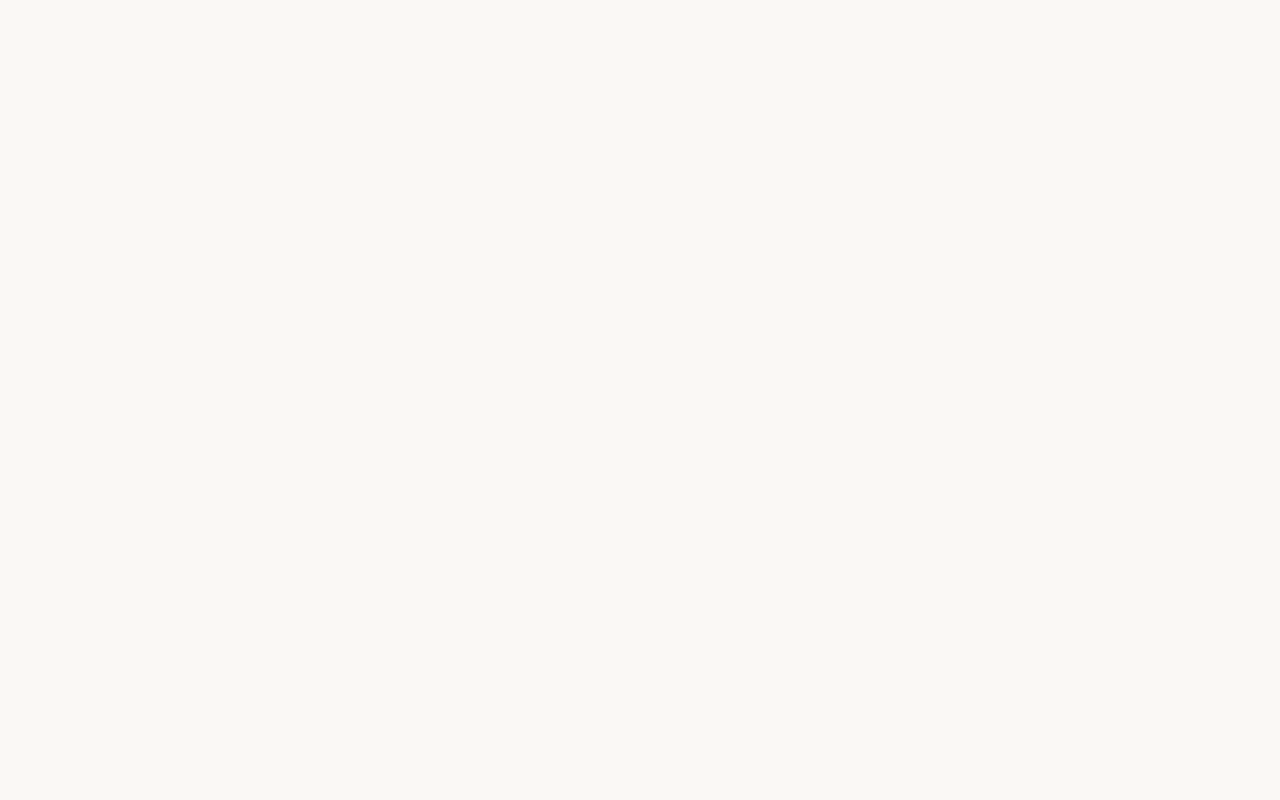
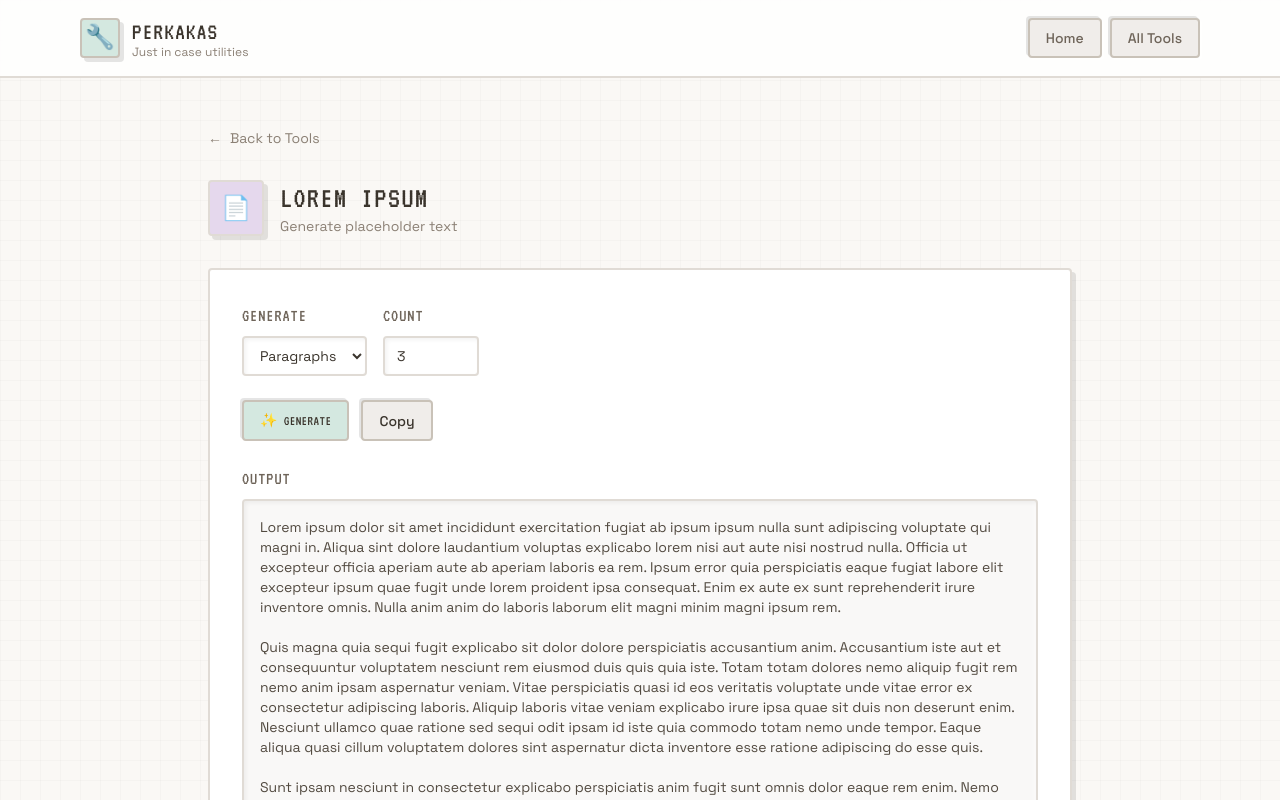
Before and after one commit to ariesmaulana/perkakas, a Nuxt app: page /tools/lorem-ipsum in a window 1280 px wide. Before the commit this address had no page. Shown: the top 800 px of the page. Built offline with nearby package versions, Linux system fonts and the light colour scheme.

Commit message:
feat: new tools lorem ipsum generator

```diff
--- a/app/data/tools.js
+++ b/app/data/tools.js
@@ -58,6 +58,14 @@ export const tools = [
         link: '/tools/random-picker',
         color: 'butter',
         category: 'utility'
+    },
+    {
+        title: 'Lorem Ipsum',
+        description: 'Generate placeholder text with configurable paragraphs, sentences, and words.',
+        icon: '📄',
+        link: '/tools/lorem-ipsum',
+        color: 'lavender',
+        category: 'developer'
     }
 ]
 
--- /dev/null
+++ b/app/pages/tools/lorem-ipsum.vue
@@ -0,0 +1,240 @@
+<script setup>
+/**
+ * Lorem Ipsum Generator Tool
+ * Generate configurable placeholder text
+ * @component
+ */
+import { ref, computed } from 'vue'
+
+/** @type {import('vue').Ref<string>} */
+const outputType = ref('paragraphs')
+
+/** @type {import('vue').Ref<number>} */
+const count = ref(3)
+
+/** @type {import('vue').Ref<string>} */
+const generatedText = ref('')
+
+/** @type {import('vue').Ref<boolean>} */
+const copied = ref(false)
+
+// Lorem ipsum word bank
+const words = [
+  'lorem', 'ipsum', 'dolor', 'sit', 'amet', 'consectetur', 'adipiscing', 'elit',
+  'sed', 'do', 'eiusmod', 'tempor', 'incididunt', 'ut', 'labore', 'et', 'dolore',
+  'magna', 'aliqua', 'enim', 'ad', 'minim', 'veniam', 'quis', 'nostrud',
+  'exercitation', 'ullamco', 'laboris', 'nisi', 'aliquip', 'ex', 'ea', 'commodo',
+  'consequat', 'duis', 'aute', 'irure', 'in', 'reprehenderit', 'voluptate',
+  'velit', 'esse', 'cillum', 'fugiat', 'nulla', 'pariatur', 'excepteur', 'sint',
+  'occaecat', 'cupidatat', 'non', 'proident', 'sunt', 'culpa', 'qui', 'officia',
+  'deserunt', 'mollit', 'anim', 'id', 'est', 'laborum', 'perspiciatis', 'unde',
+  'omnis', 'iste', 'natus', 'error', 'voluptatem', 'accusantium', 'doloremque',
+  'laudantium', 'totam', 'rem', 'aperiam', 'eaque', 'ipsa', 'quae', 'ab', 'illo',
+  'inventore', 'veritatis', 'quasi', 'architecto', 'beatae', 'vitae', 'dicta',
+  'explicabo', 'nemo', 'ipsam', 'quia', 'voluptas', 'aspernatur', 'aut', 'odit',
+  'fugit', 'consequuntur', 'magni', 'dolores', 'eos', 'ratione', 'sequi', 'nesciunt'
+]
+
+/**
+ * Gets random word from bank
+ * @returns {string}
+ */
+function getRandomWord() {
+  const array = new Uint32Array(1)
+  crypto.getRandomValues(array)
+  return words[array[0] % words.length]
+}
+
+/**
+ * Generates a random sentence
+ * @param {boolean} capitalize - Capitalize first letter
+ * @returns {string}
+ */
+function generateSentence(capitalize = true) {
+  const length = 8 + Math.floor(Math.random() * 10) // 8-17 words
+  const sentenceWords = []
+
+  for (let i = 0; i < length; i++) {
+    sentenceWords.push(getRandomWord())
+  }
+
+  let sentence = sentenceWords.join(' ')
+  if (capitalize) {
+    sentence = sentence.charAt(0).toUpperCase() + sentence.slice(1)
+  }
+  return sentence + '.'
+}
+
+/**
+ * Generates a paragraph
+ * @returns {string}
+ */
+function generateParagraph() {
+  const sentenceCount = 4 + Math.floor(Math.random() * 4) // 4-7 sentences
+  const sentences = []
+
+  for (let i = 0; i < sentenceCount; i++) {
+    sentences.push(generateSentence())
+  }
+
+  return sentences.join(' ')
+}
+
+/**
+ * Generates words
+ * @param {number} wordCount
+ * @returns {string}
+ */
+function generateWords(wordCount) {
+  const result = []
+  for (let i = 0; i < wordCount; i++) {
+    result.push(getRandomWord())
+  }
+  return result.join(' ')
+}
+
+/**
+ * Main generate function
+ */
+function generate() {
+  let result = ''
+
+  if (outputType.value === 'paragraphs') {
+    const paragraphs = []
+    for (let i = 0; i < count.value; i++) {
+      paragraphs.push(generateParagraph())
+    }
+    result = paragraphs.join('\n\n')
+  } else if (outputType.value === 'sentences') {
+    const sentences = []
+    for (let i = 0; i < count.value; i++) {
+      sentences.push(generateSentence())
+    }
+    result = sentences.join(' ')
+  } else if (outputType.value === 'words') {
+    result = generateWords(count.value)
+  }
+
+  // Always start with "Lorem ipsum dolor sit amet"
+  if (result.length > 0) {
+    const loremStart = 'Lorem ipsum dolor sit amet'
+    if (outputType.value === 'words') {
+      const wordsArr = result.split(' ')
+      const loremWords = loremStart.toLowerCase().split(' ')
+      for (let i = 0; i < Math.min(loremWords.length, wordsArr.length); i++) {
+        wordsArr[i] = loremWords[i]
+      }
+      result = wordsArr.join(' ')
+    } else {
+      result = loremStart + result.slice(result.indexOf(' ', 20) || 26)
+    }
+  }
+
+  generatedText.value = result
+}
+
+/**
+ * Copies text to clipboard
+ */
+async function copyToClipboard() {
+  if (!generatedText.value) return
+
+  try {
+    await navigator.clipboard.writeText(generatedText.value)
+    copied.value = true
+    setTimeout(() => {
+      copied.value = false
+    }, 2000)
+  } catch (err) {
+    console.error('Failed to copy:', err)
+  }
+}
+
+// Generate initial text
+generate()
+</script>
+
+<template>
+  <NuxtLayout>
+    <div class="py-8 sm:py-12">
+      <div class="max-w-4xl mx-auto px-4">
+        <!-- Back link -->
+        <NuxtLink to="/" class="inline-flex items-center gap-2 text-retro-gray-500 hover:text-retro-gray-700 mb-8 font-body text-sm transition-colors">
+          <span>←</span>
+          <span>Back to Tools</span>
+        </NuxtLink>
+
+        <!-- Header -->
+        <div class="mb-8">
+          <div class="flex items-center gap-4 mb-3">
+            <div class="w-14 h-14 bg-retro-lavender border-2 border-retro-gray-200 rounded-retro shadow-retro flex items-center justify-center">
+              <span class="text-2xl">📄</span>
+            </div>
+            <div>
+              <h1 class="font-display text-3xl text-retro-gray-800 tracking-wider">LOREM IPSUM</h1>
+              <p class="font-body text-sm text-retro-gray-500">Generate placeholder text</p>
+            </div>
+          </div>
+        </div>
+
+        <!-- Main Card -->
+        <div class="card-retro p-6 sm:p-8">
+          <!-- Options -->
+          <div class="flex flex-wrap items-end gap-4 mb-6">
+            <!-- Type -->
+            <div>
+              <label class="label-retro">Generate</label>
+              <select v-model="outputType" class="input-retro">
+                <option value="paragraphs">Paragraphs</option>
+                <option value="sentences">Sentences</option>
+                <option value="words">Words</option>
+              </select>
+            </div>
+
+            <!-- Count -->
+            <div>
+              <label class="label-retro">Count</label>
+              <input
+                type="number"
+                v-model.number="count"
+                min="1"
+                max="100"
+                class="input-retro w-24"
+              />
+            </div>
+
+          </div>
+
+          <!-- Generate Button -->
+          <div class="flex gap-3 mb-6">
+            <button
+              @click="generate"
+              class="btn-retro-primary py-2"
+            >
+              <span class="font-display tracking-wide">✨ GENERATE</span>
+            </button>
+            <button
+              @click="copyToClipboard"
+              class="btn-retro py-2"
+              :class="{ 'bg-retro-mint': copied }"
+              :disabled="!generatedText"
+            >
+              {{ copied ? '✓ Copied' : 'Copy' }}
+            </button>
+          </div>
+
+          <!-- Output -->
+          <div>
+            <label class="label-retro">Output</label>
+            <div
+              class="input-retro w-full p-4 font-body text-sm text-retro-gray-700 bg-retro-gray-50 overflow-auto whitespace-pre-wrap"
+              style="min-height: 200px; max-height: 400px;"
+            >
+              {{ generatedText || 'Click Generate to create Lorem Ipsum text...' }}
+            </div>
+          </div>
+        </div>
+      </div>
+    </div>
+  </NuxtLayout>
+</template>
```
